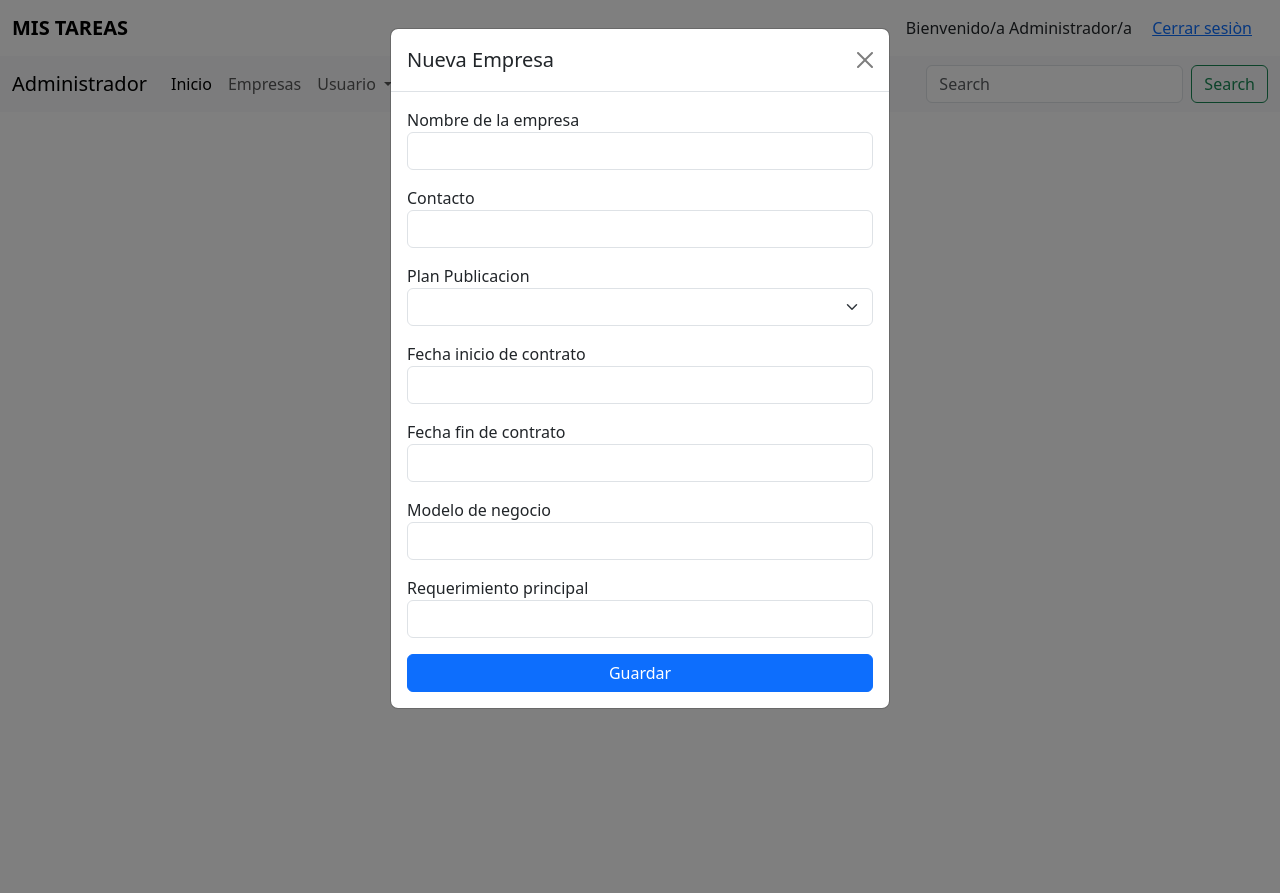
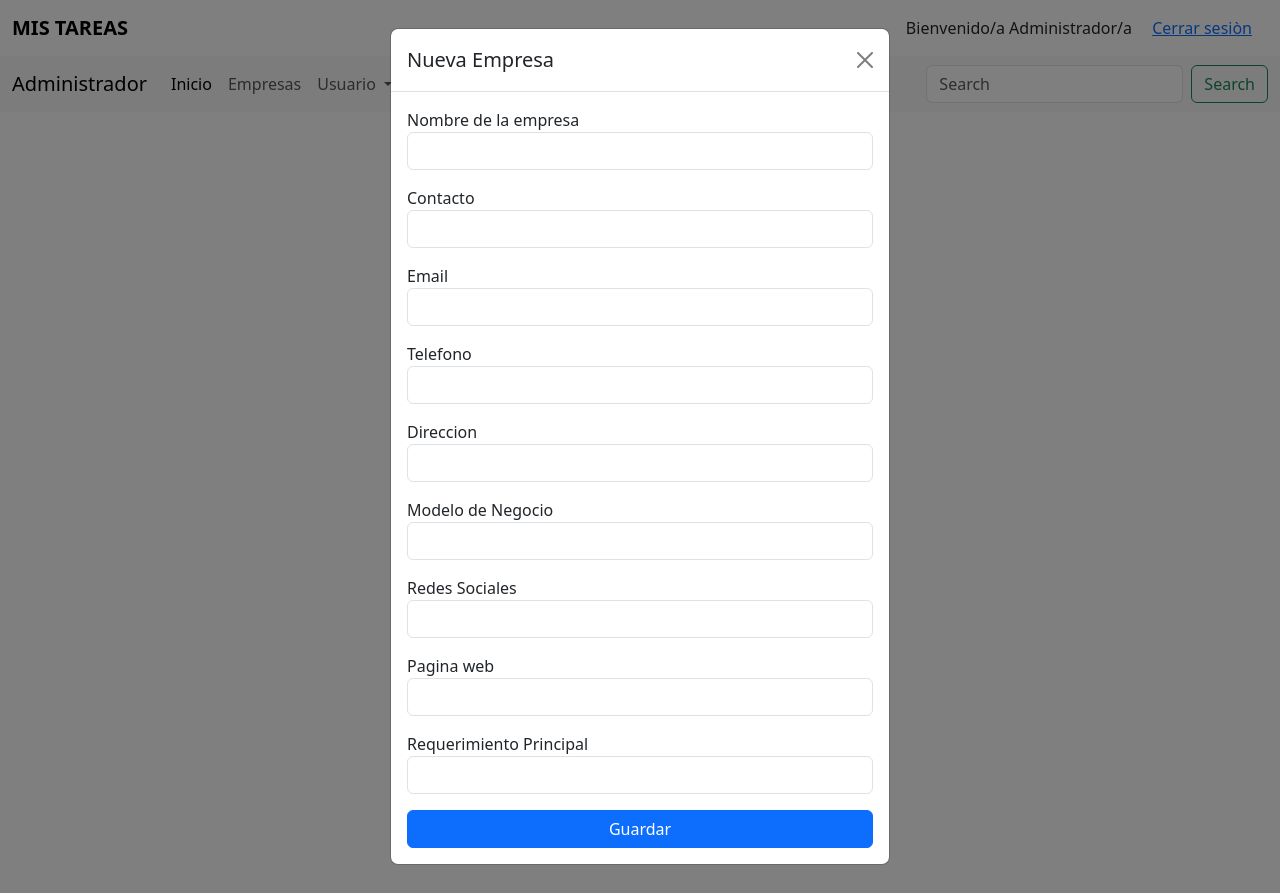
Before and after one commit to bochidoMz/Gestor_Contenido, a Flask app: page /admin in a window 1280 px wide, after a click that opens the changed part. Run offline with Flask 3, Linux system fonts and the light colour scheme; lists and menus that the app fills with data are empty.

Commit message:
Cambios en registro empresa Co-authored-by: ROMULETE <ROMULETE@users.noreply.github.com>

```diff
--- a/app.py
+++ b/app.py
@@ -3,7 +3,7 @@ import Conexion.config as db
 import secrets
 from models.registro import registro_usu
 from models.PlanPublicacion import registro_plan
-from models.registro_empresa import registro_empresa
+from models.registroEmpresa import registro_empresa
 
 app = Flask(__name__)
 app.secret_key = secrets.token_bytes(16)
@@ -67,7 +67,7 @@ def registro():
 
 app.register_blueprint(registro_usu, url_prefix='/registro_usuario')
 app.register_blueprint(registro_plan, url_prefix='/registro_plan')
-app.register_blueprint(registro_empresa, url_prefix='/registro_empresa')
+app.register_blueprint(registro_empresa)
 
 if __name__ == ('__main__'):
         app.run(debug=True)
--- a/models/PlanPublicacion.py
+++ b/models/PlanPublicacion.py
@@ -4,7 +4,7 @@ import Conexion.config as db
 registro_plan = Blueprint('registro_plan', __name__)
 
 
-@registro_plan.route('/agregar_plan', methods=['GET','POST'])
+@registro_plan.route('/agregar_plan', methods=['POST'])
 def agregar_plan():
         # Obtener datos del formulario
         nPlan = request.form['nPlan']
@@ -25,4 +25,4 @@ def agregar_plan():
         finally:
             cursor.close
 
-        return  "Guardado Correctamente"
+        return  redirect (url_for('admin'))
--- a/templates/admin.html
+++ b/templates/admin.html
@@ -81,23 +81,25 @@
                   <label> Contacto</label>
                   <input type="text" class="form-control mb-3" name="infoContacto">
 
-                    <label> Plan Publicacion</label>
-                    <select class="form-select mb-3" name="idPlanPublicacion">
-                        {% for plan in planes %}
-                            <option value="{{ plan.id }}">{{ plan.descripcion }}</option>
-                        {% endfor %}
-                    </select>
+                  <label> Email</label>
+                  <input type="text" class="form-control mb-3" name="email">
 
-                    <label> Fecha inicio de contrato</label>
-                    <input type="text" class="form-control mb-3" name="fechaInicioContrato" data-bs-datepicker>
+                  <label> Telefono</label>
+                  <input type="text" class="form-control mb-3" name="telefono">
 
-                    <label> Fecha fin de contrato</label>
-                    <input type="text" class="form-control mb-3" name="fechaFinContrato" data-bs-datepicker>
+                  <label> Direccion</label>
+                  <input type="text" class="form-control mb-3" name="direccion">
 
-                    <label> Modelo de  negocio</label>
+                  <label> Modelo de Negocio</label>
                   <input type="text" class="form-control mb-3" name="modeloNegocio">
 
-                    <label> Requerimiento principal</label>
+                  <label> Redes Sociales </label>
+                  <input type="text" class="form-control mb-3" name="direccionRedesSociales">
+
+                  <label> Pagina web </label>
+                  <input type="text" class="form-control mb-3" name="direccionPáginaWeb">
+
+                  <label> Requerimiento Principal </label>
                   <input type="text" class="form-control mb-3" name="requerimientoPrincipal">
 
                   <button type="submit" class="btn btn-primary w-100">Guardar</button>
```
Also changed, not shown: models/registroEmpresa.py (added, +33 -0 lines), models/registro_empresa.py (deleted, +0 -30 lines), models/empresaplan.py (added). Lines whose indentation alone changed are shown as unchanged.
